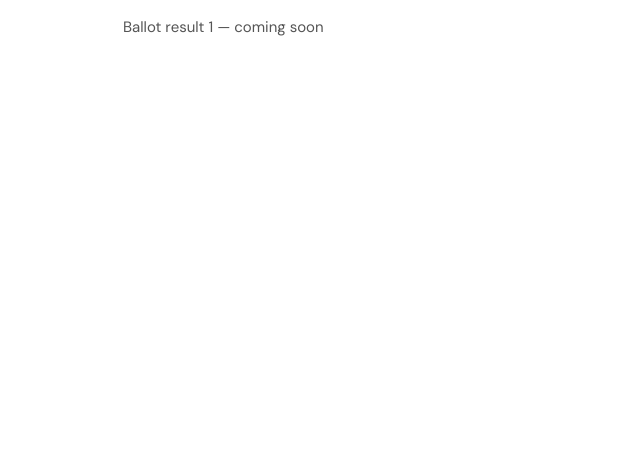
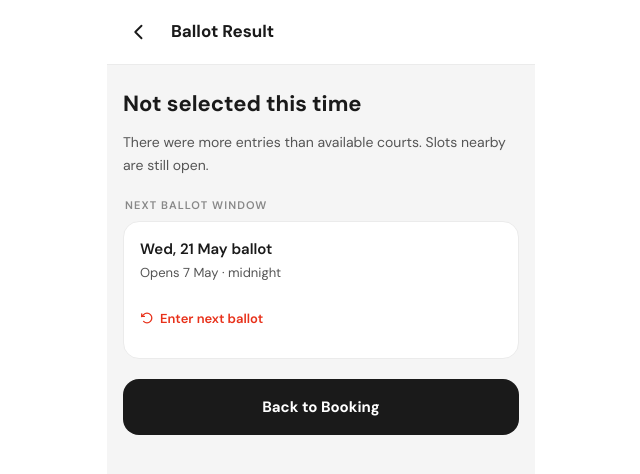
Before and after one commit to AcesonAw-Builder/activesg-prototype, a Next.js app: page /ballot/result/1 in a window 1280 px wide. Shown: the top 474 px of the page, without its empty margins (319-959 px from the left). Built offline with nearby package versions, Linux system fonts and the light colour scheme; a web font is replaced by a local one.

Commit message:
feat: /ballot/result/[id] screen

```diff
--- a/app/ballot/result/[id]/page.tsx
+++ b/app/ballot/result/[id]/page.tsx
@@ -1,7 +1,202 @@
+"use client"
+
+import { useSearchParams } from "next/navigation"
+import Link from "next/link"
+import { motion } from "motion/react"
+import { CheckCircle, ArrowCounterClockwise, ArrowRight, CalendarBlank } from "phosphor-react"
+import { mockBallots, mockSlots, mockVenues } from "@/lib/mockData"
+import { PageHeader } from "@/components/layout/PageHeader"
+import { SlotCard } from "@/components/booking/SlotCard"
+import { formatDate, formatTimeRange } from "@/lib/utils"
+
+const itemV = {
+  hidden: { y: 14, opacity: 0 },
+  show: { y: 0, opacity: 1, transition: { type: "spring" as const, stiffness: 300, damping: 28 } },
+}
+
 export default function BallotResultPage({ params }: { params: { id: string } }) {
+  const searchParams = useSearchParams()
+  const result = searchParams.get("result") ?? "missed"
+  const isWon = result === "won"
+
+  const ballot = mockBallots.find((b) => b.id === params.id)
+  const altSlots = (ballot?.alternativesAvailable ?? [])
+    .map((a) => mockSlots.find((s) => s.id === a.slotId))
+    .filter(Boolean) as typeof mockSlots
+
+  const venueName = ballot
+    ? (mockVenues.find((v) => v.id === ballot.venueId)?.shortName ?? "")
+    : ""
+
   return (
-    <main className="p-4">
-      <p className="text-text-secondary text-body">Ballot result {params.id} — coming soon</p>
-    </main>
-  );
+    <div className="min-h-dvh bg-surface-1 dark:bg-dark-surface-0">
+      <PageHeader title={isWon ? "Ballot Result" : "Ballot Result"} />
+
+      {isWon ? (
+        <WonView ballot={ballot} venueName={venueName} />
+      ) : (
+        <MissedView ballot={ballot} altSlots={altSlots} />
+      )}
+    </div>
+  )
 }
+
+function WonView({ ballot, venueName }: { ballot: typeof mockBallots[0] | undefined; venueName: string }) {
+  return (
+    <motion.div
+      className="px-4 pt-6 pb-16 space-y-5"
+      initial="hidden"
+      animate="show"
+      variants={{ hidden: {}, show: { transition: { staggerChildren: 0.08 } } }}
+    >
+      {/* Hero */}
+      <motion.div variants={itemV} className="text-center py-4">
+        <motion.div
+          initial={{ scale: 0.5, opacity: 0 }}
+          animate={{ scale: 1, opacity: 1 }}
+          transition={{ type: "spring", stiffness: 260, damping: 18, delay: 0.05 }}
+        >
+          <CheckCircle size={64} weight="fill" className="text-success mx-auto" aria-hidden />
+        </motion.div>
+        <h2 className="text-[26px] font-bold text-text-primary dark:text-[#F5F5F5] mt-4 leading-tight">
+          You&rsquo;re in!
+        </h2>
+        <p className="text-[15px] text-text-secondary dark:text-[#AAAAAA] mt-1">
+          Booking confirmed for {venueName}
+        </p>
+      </motion.div>
+
+      {/* Booking card */}
+      {ballot && (
+        <motion.div variants={itemV}>
+          <div className="bg-white dark:bg-dark-surface-1 rounded-2xl border border-surface-2 dark:border-dark-surface-2 divide-y divide-surface-2 dark:divide-dark-surface-2">
+            <ResultRow label="Facility" value={ballot.facilityName} />
+            <ResultRow label="Venue" value={venueName} />
+            <ResultRow label="Date" value={formatDate(ballot.date)} />
+            <ResultRow
+              label="Time"
+              value={formatTimeRange(ballot.startTime, ballot.endTime)}
+              valueClass="font-mono tabular-nums text-text-primary dark:text-[#F5F5F5] font-semibold"
+            />
+          </div>
+        </motion.div>
+      )}
+
+      {/* Actions */}
+      <motion.div variants={itemV} className="space-y-3 pt-2">
+        <button
+          className="w-full flex items-center justify-center gap-2 bg-surface-1 dark:bg-dark-surface-2 border border-surface-2 dark:border-dark-surface-2 text-text-primary dark:text-[#F5F5F5] text-[15px] font-semibold rounded-2xl"
+          style={{ minHeight: 52 }}
+        >
+          <CalendarBlank size={17} weight="bold" aria-hidden />
+          Add to Calendar
+        </button>
+        <Link
+          href="/ballots"
+          className="flex items-center justify-center gap-2 w-full bg-brand-red text-white text-[16px] font-bold rounded-2xl"
+          style={{ minHeight: 56 }}
+        >
+          View Booking
+          <ArrowRight size={16} weight="bold" aria-hidden />
+        </Link>
+      </motion.div>
+    </motion.div>
+  )
+}
+
+function MissedView({
+  ballot,
+  altSlots,
+}: {
+  ballot: typeof mockBallots[0] | undefined
+  altSlots: typeof mockSlots
+}) {
+  return (
+    <motion.div
+      className="px-4 pt-6 pb-16 space-y-5"
+      initial="hidden"
+      animate="show"
+      variants={{ hidden: {}, show: { transition: { staggerChildren: 0.07 } } }}
+    >
+      {/* Header */}
+      <motion.div variants={itemV}>
+        <h2 className="text-[22px] font-bold text-text-primary dark:text-[#F5F5F5] leading-snug">
+          Not selected this time
+        </h2>
+        {ballot && (
+          <p className="text-[14px] text-text-secondary dark:text-[#AAAAAA] mt-1">
+            {ballot.facilityName} &middot; {formatDate(ballot.date)} &middot;{" "}
+            {formatTimeRange(ballot.startTime, ballot.endTime)}
+          </p>
+        )}
+        <p className="text-[14px] text-text-secondary dark:text-[#AAAAAA] mt-3 leading-relaxed">
+          There were more entries than available courts. Slots nearby are still open.
+        </p>
+      </motion.div>
+
+      {/* Alternatives */}
+      {altSlots.length > 0 && (
+        <motion.section variants={itemV}>
+          <p className="text-[11px] font-semibold text-text-tertiary dark:text-[#555] uppercase tracking-widest mb-2 px-0.5">
+            Try these instead
+          </p>
+          <div className="space-y-2.5">
+            {altSlots.map((slot) => (
+              <SlotCard key={slot.id} slot={slot} />
+            ))}
+          </div>
+        </motion.section>
+      )}
+
+      {/* Next ballot window */}
+      <motion.section variants={itemV}>
+        <p className="text-[11px] font-semibold text-text-tertiary dark:text-[#555] uppercase tracking-widest mb-2 px-0.5">
+          Next ballot window
+        </p>
+        <div className="bg-white dark:bg-dark-surface-1 rounded-2xl border border-surface-2 dark:border-dark-surface-2 p-4">
+          <p className="text-[15px] font-semibold text-text-primary dark:text-[#F5F5F5]">
+            Wed, 21 May ballot
+          </p>
+          <p className="text-[13px] text-text-secondary dark:text-[#AAAAAA] mt-0.5">
+            Opens 7 May &middot; midnight
+          </p>
+          <Link
+            href="/book/venue-sengkang-sc"
+            className="mt-3 flex items-center gap-1.5 text-brand-red text-[13px] font-semibold"
+          >
+            <ArrowCounterClockwise size={14} weight="bold" aria-hidden />
+            Enter next ballot
+          </Link>
+        </div>
+      </motion.section>
+
+      {/* Back */}
+      <motion.div variants={itemV}>
+        <Link
+          href="/book"
+          className="flex items-center justify-center w-full bg-text-primary dark:bg-[#F5F5F5] text-white dark:text-[#1A1A1A] text-[15px] font-bold rounded-2xl"
+          style={{ minHeight: 56 }}
+        >
+          Back to Booking
+        </Link>
+      </motion.div>
+    </motion.div>
+  )
+}
+
+function ResultRow({
+  label,
+  value,
+  valueClass = "text-text-secondary dark:text-[#AAAAAA]",
+}: {
+  label: string
+  value: string
+  valueClass?: string
+}) {
+  return (
+    <div className="flex items-center justify-between gap-4 px-4 py-3">
+      <span className="text-[13px] text-text-tertiary dark:text-[#777]">{label}</span>
+      <span className={`text-[13px] text-right ${valueClass}`}>{value}</span>
+    </div>
+  )
+}
```
Also changed, not shown: 1 other file (tests, documents, lock files or other folders).
